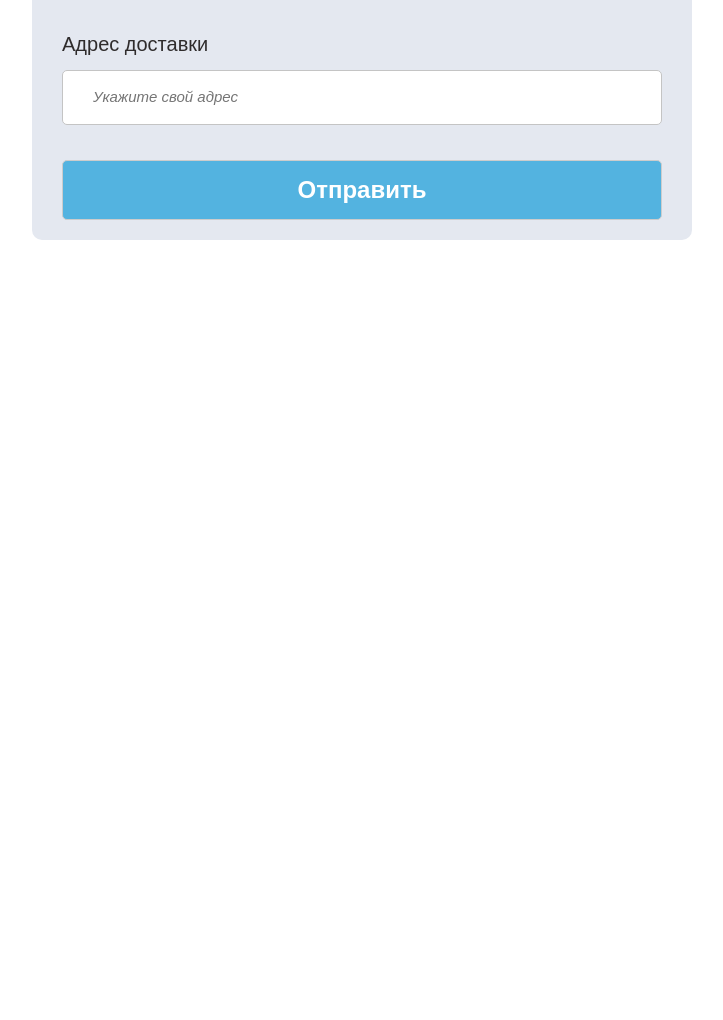
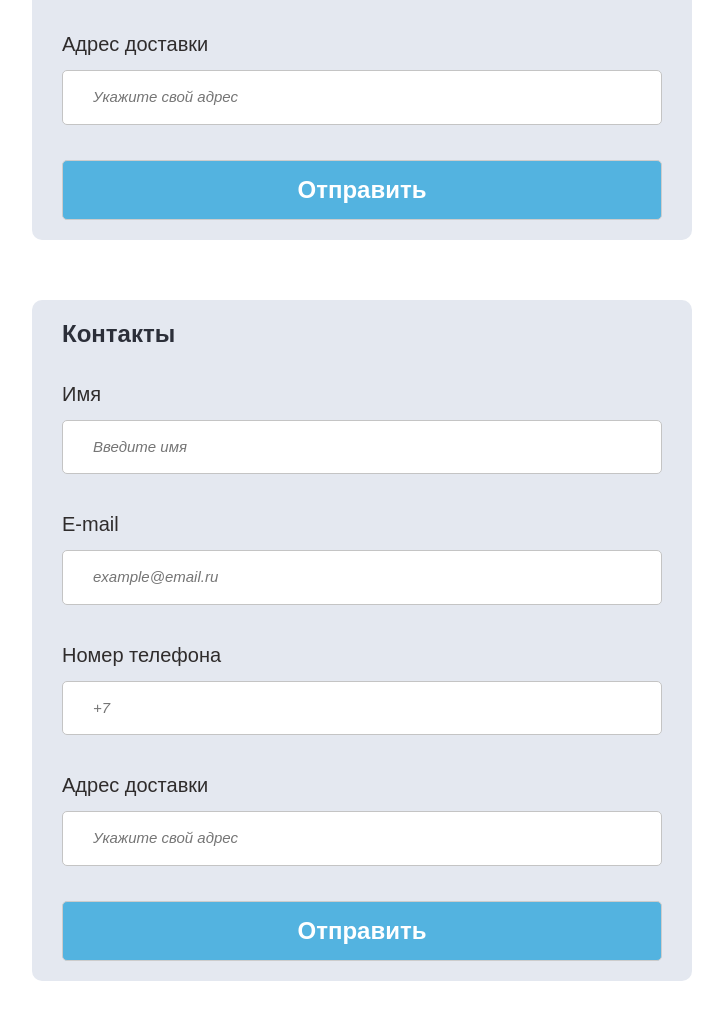
Before and after one commit to nuriiddin/dostavka, a plain HTML site: page basket.html in a window 1280 px wide. Shown: the part 2170-3190 px from the top of the page, without its empty margins (278-1001 px from the left). Before the commit the page ends 2470 px from the top, so only its background shows below. Drawn offline with nearby package versions, Linux system fonts and the light colour scheme.

Commit message:
man kodni ozgartirdim

```diff
--- a/basket.html
+++ b/basket.html
@@ -435,6 +435,26 @@
             <button class="button">Отправить</button>
         </div>
     </div>
+    <div class="new_form">
+        <div class="form_inner">
+            <h2 class="form_title">Контакты</h2>
+            <label class="form_label" for="name">Имя</label>
+            <input class="input" placeholder="Введите имя" id="name" type="text" name="name">
+
+            <label class="form_label" for="email">E-mail</label>
+            <input class="input" placeholder="example@email.ru" id="email" type="text" name="name">
+
+            <label class="form_label" for="Phone number">Номер телефона</label>
+            <input class="input" placeholder="+7" id="Phone number" type="text" name="name">
+
+            <label class="form_label" for="adrees">Адрес доставки</label>
+            <input class="input" placeholder="Укажите свой адрес" id="adrees" type="text">
+
+
+
+            <button class="button">Отправить</button>
+        </div>
+    </div>
 
 
 
```
